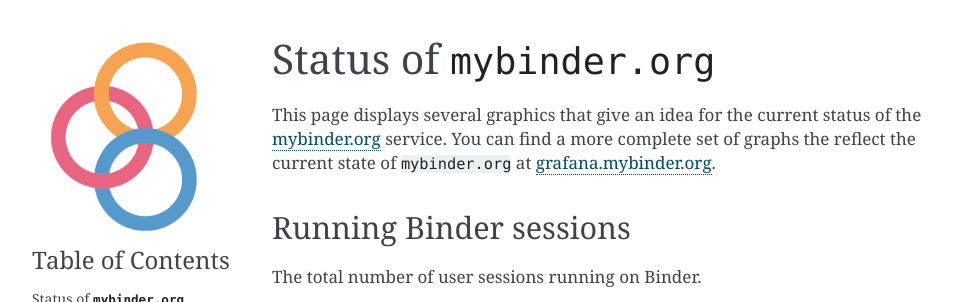
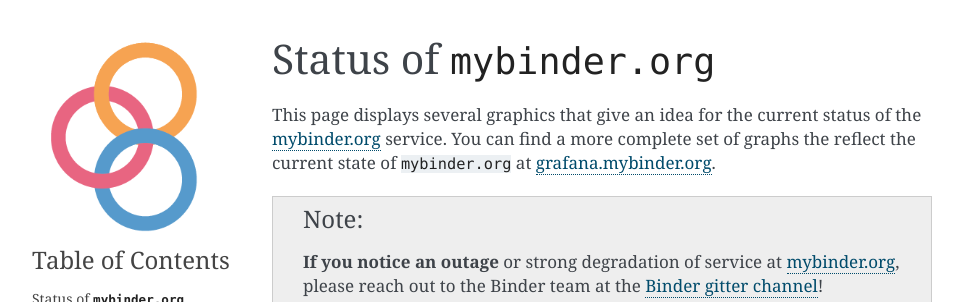
Before and after one commit to jupyterhub/mybinder.org-user-guide, a Sphinx documentation site: the page built from doc/status.rst, in a window 1280 px wide, cut to the strip 0-302 px from the top of the page. Shown: the whole strip, without its empty margins (148-1111 px from the left). Built offline with Sphinx 7.4.7, drawn with Linux system fonts in a browser that asks for light colours.

Commit message:
link to gitter channel in doc

```diff
--- a/doc/status.rst
+++ b/doc/status.rst
@@ -5,6 +5,12 @@
 status of the `mybinder.org <https://mybinder.org>`_ service. You can find
 a more complete set of graphs the reflect the current state of ``mybinder.org``
 at `grafana.mybinder.org <https://grafana.mybinder.org>`_.
+
+.. note::
+
+   **If you notice an outage** or strong degradation of service at
+   `mybinder.org <https://mybinder.org>`_, please reach out to
+   the Binder team at the `Binder gitter channel <https://gitter.im/jupyterhub/binder>`_!
 
 Running Binder sessions
 -----------------------
```
